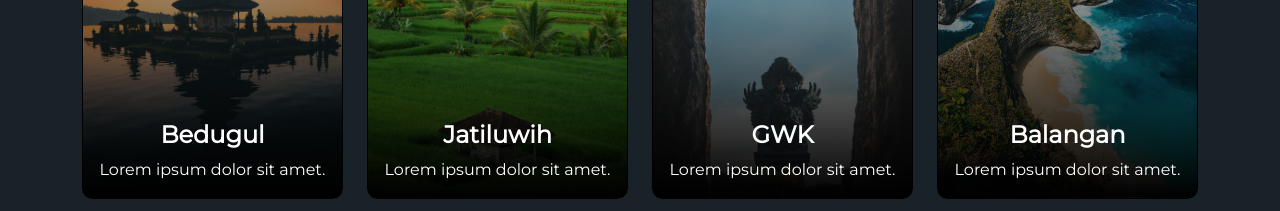
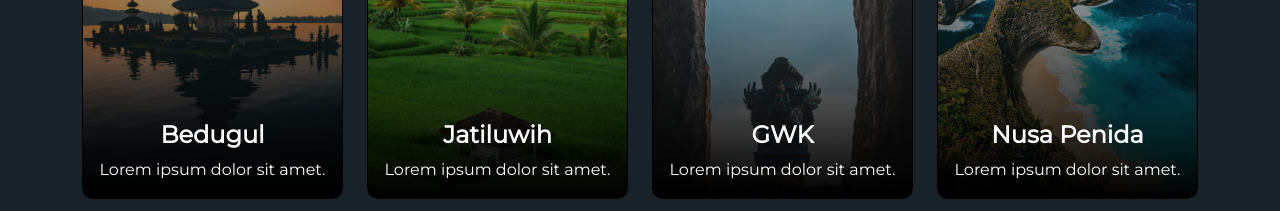
Before and after one commit to tiomhs/Bali, a plain HTML site: page index.html in a window 1280 px wide. Shown: the part 1060-1271 px from the top of the page. Drawn offline with nearby package versions, Linux system fonts and the light colour scheme.

Commit message:
Update index.html

```diff
--- a/index.html
+++ b/index.html
@@ -129,7 +129,7 @@
           <div class="col-lg-3 col-sm-6 col-10">
             <div class="card imgCard3 mb-3" style="min-height: 200px;">
               <div class="card-body text-dark capCard">
-                <h5 class="card-title fw-bolder fs-4">Balangan</h5>
+                <h5 class="card-title fw-bolder fs-4">Nusa Penida</h5>
                 <p class="card-text fw-lighter">Lorem ipsum dolor sit amet.</p>
               </div>
             </div>
```
